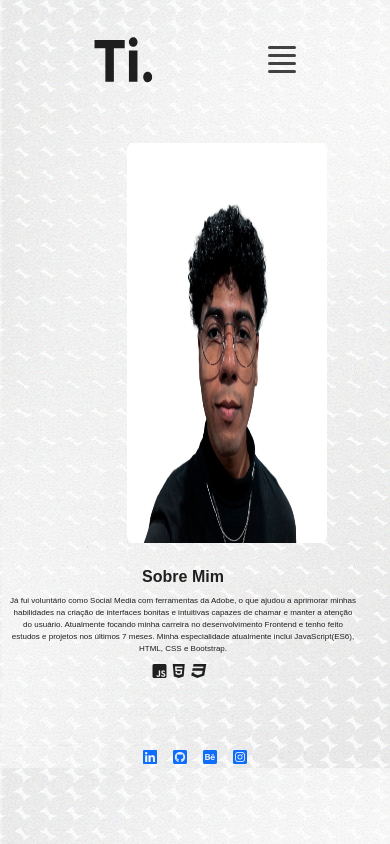
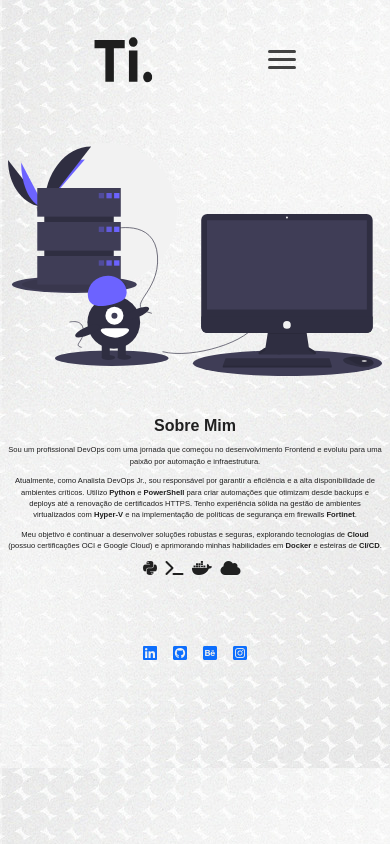
Before and after one commit to juanverdan/portfolioPage, a website: page pages/about.html in a window 390 px wide. Drawn offline with nearby package versions, Linux system fonts and the light colour scheme; files whose address does not match are found by name.

Commit message:
Atualizando a aba Sobre

```diff
--- a/css/about.css
+++ b/css/about.css
@@ -1,24 +1,33 @@
 .image-text-section {
   display: flex;
-  justify-content: flex;
   align-items: center;
-  padding: 3rem 1.2rem 3rem 1.2rem;
+  justify-content: center; /* CORRIGIDO: Valor 'center' para alinhar os itens no centro */
+  gap: 3rem; /* NOVO: Adiciona um espaçamento consistente entre a imagem e o texto */
+  padding: 3rem 2rem; /* AJUSTADO: Padding mais equilibrado para a seção inteira */
 }
 
+/* Estilos para o container da imagem */
 .image-container img {
-  flex-basis: 50%;
-  padding-left: 10rem;
-  padding-right: 2rem;
-  width: 80%;
+  flex-basis: 50%; /* Mantém a base de 50% do espaço */
+  width: 100%; /* Faz a imagem ocupar o espaço disponível em seu container */
+  max-width: 400px; /* Garante que a imagem não fique excessivamente grande em telas largas */
+  height: auto; /* Mantém a proporção da imagem */
 }
 
+/* Estilos para o container do texto */
 .text-container {
-  flex-basis: 50%;
-  padding: 0 3rem 0 0;
+  flex-basis: 50%; /* Mantém a base de 50% do espaço */
+  max-width: 600px; /* Limita a largura do texto para uma leitura mais confortável */
   font-family: "Poppins", sans-serif;
   font-weight: 400;
-  font-size: 1rem;
+  font-size: 0.95rem;
   color: #202020;
+}
+
+.text-container h2 {
+  font-size: 2rem;
+  font-weight: 700;
+  padding-bottom: 0.6rem;
 }
 
 .text-container i {
@@ -28,27 +37,49 @@
 }
 
 .text-container i:hover {
-  color: yellow;
+  color: #007bff;
 }
 
-.text-container h2 {
-  font-size: 2rem;
-  font-weight: 700;
-  padding-bottom: 0.6rem;
+.timeline {
+  list-style: none;
+  padding: 0;
+  margin: 1.5rem 0;
 }
 
+.timeline li {
+  margin-bottom: 1rem;
+  padding-left: 1.2rem;
+  position: relative;
+}
+
+.timeline li::before {
+  content: "•";
+  position: absolute;
+  left: 0;
+  color: #007bff;
+  font-size: 1.2rem;
+}
+
+.timeline span {
+  font-weight: 600;
+  color: #333;
+}
+
+/* Media Query para responsividade em telas menores */
 @media screen and (max-width: 700px) {
   .image-text-section {
-    flex-direction: column;
+    flex-direction: column; /* Empilha a imagem e o texto verticalmente */
     text-align: center;
+    padding: 3rem 1rem; /* Padding reduzido para telas pequenas */
   }
 
   .image-container {
-    order: 1;
+    order: 1; /* Garante que a imagem venha primeiro */
+    margin-bottom: 2rem; /* Adiciona um espaço abaixo da imagem */
   }
 
   .text-container {
-    padding-top: 3rem;
-    order: 2;
+    order: 2; /* Garante que o texto venha depois */
+    padding-top: 0; /* Remove padding desnecessário */
   }
 }
--- a/pages/about.html
+++ b/pages/about.html
@@ -22,9 +22,12 @@
 
     <meta charset="UTF-8" />
     <meta name="viewport" content="width=device-width, initial-scale=1.0" />
-    <meta name="description" content="O site autoexplicativo de Juan Verdan" />
+    <meta
+      name="description"
+      content="O portfólio profissional de Juan Verdan, especialista em DevOps."
+    />
     <meta http-equiv="X-UA-Compatible" content="IE=edge" />
-    <title>Juan Verdan</title>
+    <title>Sobre Mim | Juan Verdan</title>
     <link rel="stylesheet" href="../css/all.css" />
     <link rel="icon" href="../assets/icon.svg" />
   </head>
@@ -33,7 +36,7 @@
       <img
         class="logo"
         src="../assets/logo2.svg"
-        alt="Logo do Ti. site do Juan"
+        alt="Logo do site de Juan Verdan"
       />
       <nav class="navbar">
         <ul class="nav-menu">
@@ -48,18 +51,20 @@
           </li>
           <li class="nav-item">
             <a
-              href="https://www.linkedin.com/in/juan-verdan-dos-santos/"
+              href="https://www.linkedin.com/in/juanverdan/"
               target="_blank"
+              aria-label="LinkedIn de Juan Verdan"
               ><i class="fa-brands fa-linkedin"></i
             ></a>
-            <a href="https://github.com/TioIndiano" target="_blank"
+            <a
+              href="https://github.com/juanverdan"
+              target="_blank"
+              aria-label="GitHub de Juan Verdan"
               ><i class="fa-brands fa-github"></i
-            ></i
             ></a>
           </li>
         </ul>
         <div class="hamburguer">
-          <span class="bar"></span>
           <span class="bar"></span>
           <span class="bar"></span>
           <span class="bar"></span>
@@ -69,44 +74,69 @@
 
     <section class="image-text-section">
       <div class="image-container">
-        <a href="#" target="_blank"
-          ><img
-            width="500"
-            height="400"
-            src="../assets/doutor-feliz-segurando-prancheta-com-pacientes.png"
-            alt="Uma calculadora de calorias"
-        /></a>
+        <img
+          width="400"
+          height="400"
+          src="../assets/devops-illustration.svg"
+          alt="Ilustração representando DevOps e automação"
+        />
       </div>
+
       <div class="text-container">
         <h2>Sobre Mim</h2>
         <p>
-          Já fui voluntário como Social Media com ferramentas da Adobe, o que
-          ajudou a aprimorar minhas habilidades na criação de interfaces bonitas
-          e intuitivas capazes de chamar e manter a atenção do usuário.
-          Atualmente focando minha carreira no desenvolvimento Frontend e tenho
-          feito estudos e projetos nos últimos 7 meses. Minha especialidade
-          atualmente inclui JavaScript(ES6), HTML, CSS e Bootstrap.
+          Sou um profissional DevOps com uma jornada que começou no
+          desenvolvimento Frontend e evoluiu para uma paixão por automação e
+          infraestrutura.
+        </p>
+        <p>
+          Atualmente, como Analista DevOps Jr., sou responsável por garantir a
+          eficiência e a alta disponibilidade de ambientes críticos. Utilizo
+          <strong>Python</strong> e <strong>PowerShell</strong> para criar
+          automações que otimizam desde backups e deploys até a renovação de
+          certificados HTTPS. Tenho experiência sólida na gestão de ambientes
+          virtualizados com <strong>Hyper-V</strong>
+          e na implementação de políticas de segurança em firewalls
+          <strong>Fortinet</strong>.
+        </p>
+        <p>
+          Meu objetivo é continuar a desenvolver soluções robustas e seguras,
+          explorando tecnologias de <strong>Cloud</strong> (possuo certificações
+          OCI e Google Cloud) e aprimorando minhas habilidades em
+          <strong>Docker</strong> e esteiras de <strong>CI/CD</strong>.
         </p>
         <p class="icons">
-          <i class="fa-brands fa-square-js"></i
-          ><i class="fa-brands fa-html5"></i><i class="fa-brands fa-css3"></i>
+          <i class="fa-brands fa-python" title="Python"></i>
+          <i class="fa-solid fa-terminal" title="PowerShell"></i>
+          <i class="fa-brands fa-docker" title="Docker"></i>
+          <i class="fa-solid fa-cloud" title="Cloud"></i>
         </p>
       </div>
     </section>
 
     <footer>
       <a
-        href="https://www.linkedin.com/in/juan-verdan-dos-santos/"
+        href="https://www.linkedin.com/in/juanverdan/"
         target="_blank"
+        aria-label="LinkedIn de Juan Verdan"
         ><i class="fa-brands fa-linkedin"></i
       ></a>
-      <a href="https://github.com/TioIndiano" target="_blank"
+      <a
+        href="https://github.com/juanverdan"
+        target="_blank"
+        aria-label="GitHub de Juan Verdan"
         ><i class="fa-brands fa-square-github"></i
       ></a>
-      <a href="https://www.behance.net/indiano_verdan" target="_blank"
+      <a
+        href="https://www.behance.net/indiano_verdan"
+        target="_blank"
+        aria-label="Behance de Juan Verdan"
         ><i class="fa-brands fa-square-behance"></i
       ></a>
-      <a href="https://www.instagram.com/juan_vrdn/" target="_blank"
+      <a
+        href="https://www.instagram.com/juan_vrdn/"
+        target="_blank"
+        aria-label="Instagram de Juan Verdan"
         ><i class="fa-brands fa-square-instagram"></i
       ></a>
     </footer>
```
Also changed, not shown: assets/devops-illustration.svg (added).
